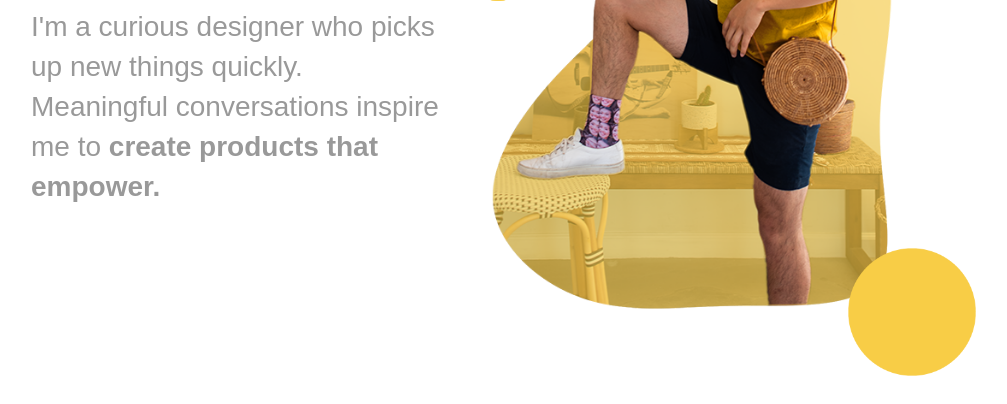
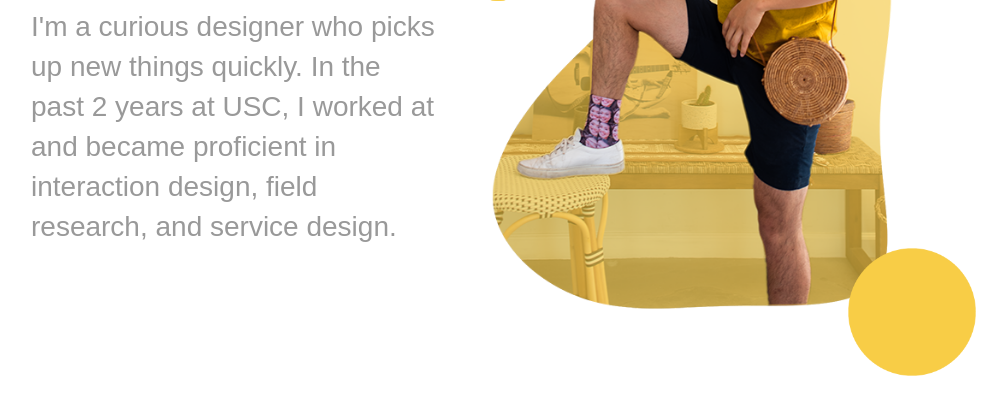
Before and after one commit to KevinHuangDesign/kevinhuangdesign.github.io, a plain HTML site: page index.html in a window 1280 px wide. Shown: the part 377-781 px from the top of the page, without its empty margins (161-1168 px from the left). Drawn offline with nearby package versions, Linux system fonts and the light colour scheme; grey boxes are pictures that could not be loaded; a script that the page names is missing.

Commit message:
Update index.html

```diff
--- a/index.html
+++ b/index.html
@@ -37,7 +37,7 @@
     <div class="text-block-23">I’m Kevin</div>
     <div class="div-block-51">.</div>
     <div class="div-block-53-copy"></div>
-    <div class="text-block-24">I'm a curious designer who picks up new things quickly. Meaningful conversations inspire me to<STRONG> create products that empower.</STRONG></div>
+    <div class="text-block-24">I'm a curious designer who picks up new things quickly. In the past 2 years at USC, I worked at and became proficient in interaction design, field research, and service design.</STRONG></div>
 </div>
   <div class="section-9">
     <div class="div-block-59">
```
